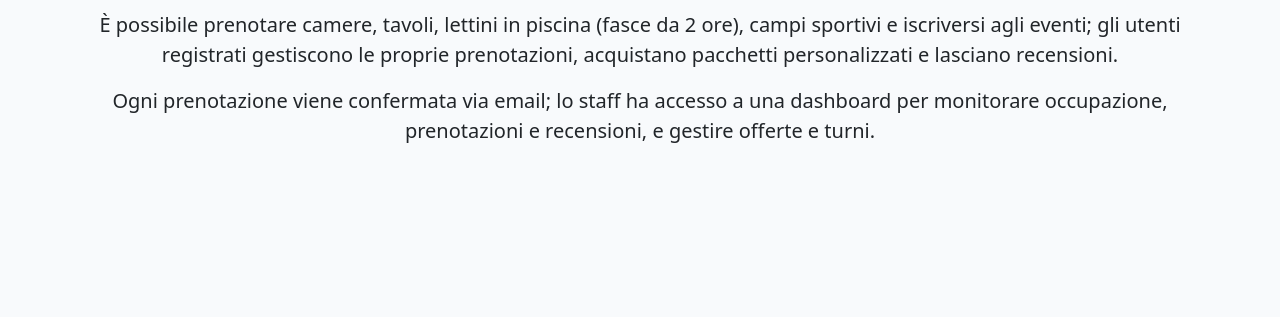
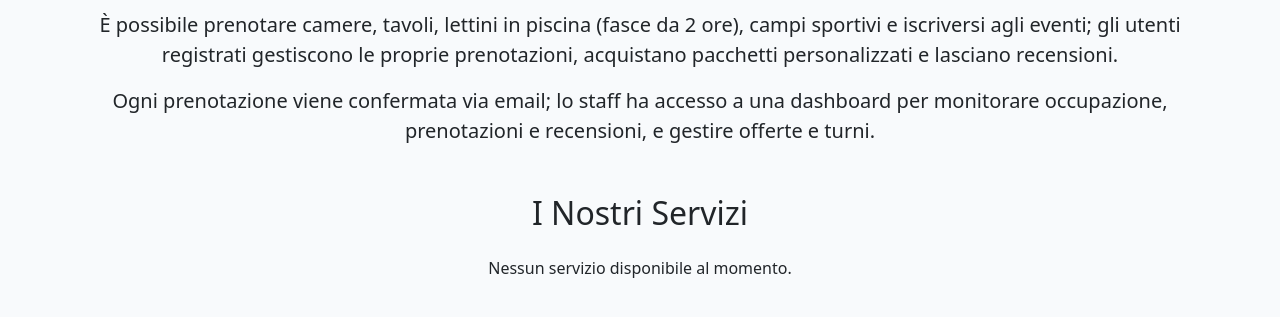
Before and after one commit to alessandrorebosio/DB25-farmhouse, a Django app: page / in a window 1280 px wide. Shown: the part 280-597 px from the top of the page. Run offline with Django 5.2, Linux system fonts and the light colour scheme; data that the repository does not hold is empty.

Commit message:
Added Services section to homepage template

```diff
--- a/app/core/templates/index.html
+++ b/app/core/templates/index.html
@@ -23,5 +23,48 @@
             prenotazioni e recensioni, e gestire offerte e turni.
         </p>
     </section>
+
+    <!-- Services Section -->
+    <section class="services mt-5">
+        <h2 class="text-center mb-4">I Nostri Servizi</h2>
+        <div class="row">
+            {% for servizio in servizi_disponibili %}
+            <div class="col-md-4 mb-4">
+                <div class="card h-100">
+                    <div class="card-body text-center">
+                        <!-- Service icon based on type -->
+                        {% if servizio.tipo_servizio == 'CAMERA' %}
+                            <i class="fas fa-bed fa-3x mb-3 text-primary"></i>
+                        {% elif servizio.tipo_servizio == 'PISCINA' %}
+                            <i class="fas fa-swimming-pool fa-3x mb-3 text-primary"></i>
+                        {% elif servizio.tipo_servizio == 'CAMPO_DA_GIOCO' %}
+                            <i class="fas fa-futbol fa-3x mb-3 text-primary"></i>
+                        {% elif servizio.tipo_servizio == 'ATTIVITA_CON_ANIMALI' %}
+                            <i class="fas fa-paw fa-3x mb-3 text-primary"></i>
+                        {% elif servizio.tipo_servizio == 'RISTORANTE' %}
+                            <i class="fas fa-utensils fa-3x mb-3 text-primary"></i>
+                        {% endif %}
+
+                        <h5 class="card-title">{{ servizio.get_tipo_servizio_display }}</h5>
+                        <p class="card-text">
+                            {% if servizio.prezzo > 0 %}
+                                Prezzo: €{{ servizio.prezzo }}
+                            {% else %}
+                                Servizio Gratuito
+                            {% endif %}
+                        </p>
+                        <a href="#" class="btn btn-primary btn-sm">
+                            <i class="fas fa-calendar-plus"></i> Prenota Ora
+                        </a>
+                    </div>
+                </div>
+            </div>
+            {% empty %}
+            <div class="col-12">
+                <p class="text-center">Nessun servizio disponibile al momento.</p>
+            </div>
+            {% endfor %}
+        </div>
+    </section>
 </main>
 {% endblock %}
--- a/app/core/views.py
+++ b/app/core/views.py
@@ -21,7 +21,7 @@ from django.contrib.auth.forms import AuthenticationForm
 from django.http import HttpRequest, HttpResponse, HttpResponseRedirect
 from django.contrib.auth.decorators import login_required
 
-from .models import PersonModel, UserModel
+from .models import PersonModel, UserModel, ServizioModel
 from .forms import RegisterForm
 
 
@@ -33,11 +33,19 @@ def homepage(request: HttpRequest) -> HttpResponse:
     Methods: GET
 
     Template: index.html
-    Context: none
+    Context:
+    - servizi_disponibili: list of available services
 
     Returns a simple HttpResponse rendering the homepage template.
     """
-    return render(request, "index.html")
+    # Get all available services
+    servizi_disponibili = ServizioModel.objects.filter(status='DISPONIBILE')
+
+    context = {
+        'servizi_disponibili': servizi_disponibili
+    }
+
+    return render(request, "index.html", context)
 
 
 def register_view(request: HttpRequest) -> HttpResponse:
```
